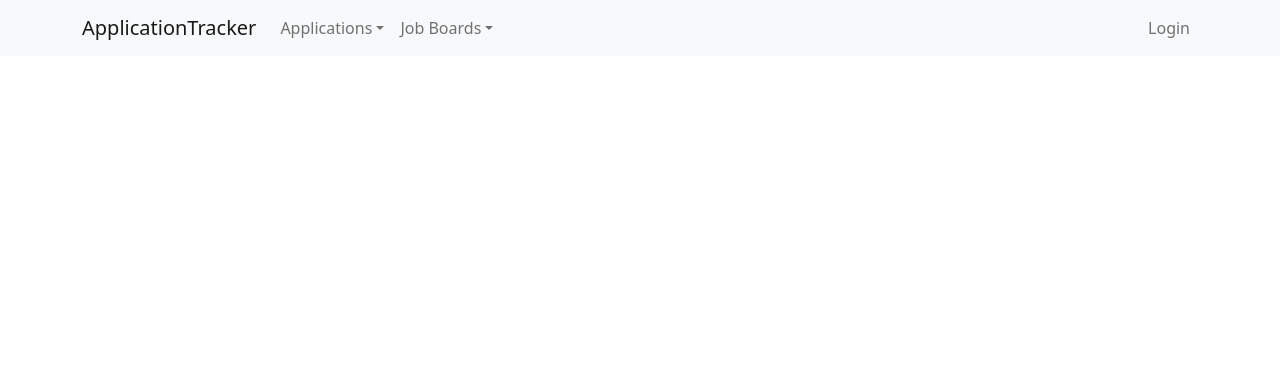
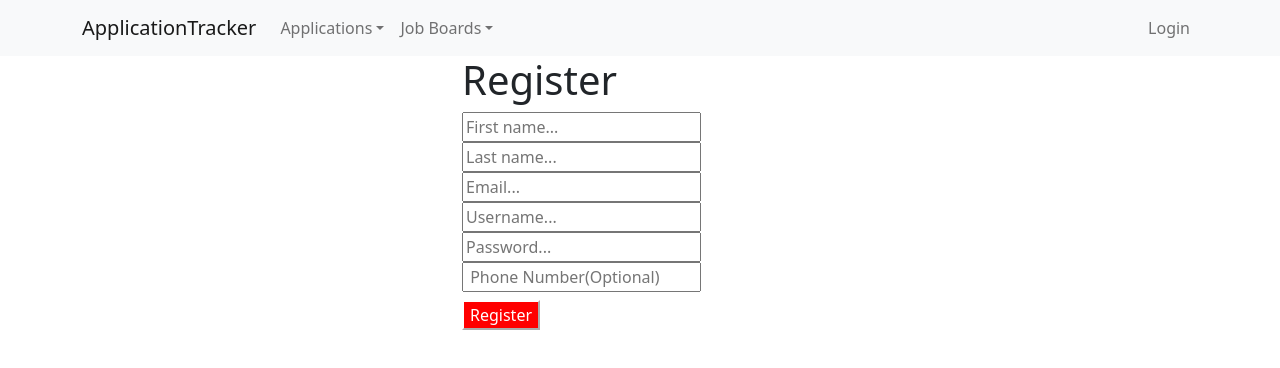
Before and after one commit to jschenkelberg/JobApplicationTrackerFrontend, a React (Create React App) app: page /register in a window 1280 px wide. Shown: the top 368 px of the page. Built offline with nearby package versions, Linux system fonts and the light colour scheme; no server answers.

Commit message:
Adding register component

```diff
--- a/src/Components/App.js
+++ b/src/Components/App.js
@@ -7,6 +7,7 @@ import ApplicationTable from './ApplicationTable/applicationTable';
 import DeleteApplication from './DeleteApplication/deleteApplication';
 import jwtDecode from 'jwt-decode';
 import LoginForm from './Login/login';
+import Register from './Register/register';
 
 function App() {
   const [currentUser, setCurrentUser] = useState();
@@ -69,6 +70,7 @@ function App() {
         {!loading &&
         <Switch>
            <Route path="/Login"  exact render={props => <LoginForm {...props}   setUserToken={setUserToken}  />} />
+           <Route path="/register" exact render={props => <Register {...props} />} />
            <Route path="/Table"  exact render={props => <ApplicationTable {...props} applications= {applications} />} />
         </Switch>
         }
--- /dev/null
+++ b/src/Components/Register/register.jsx
@@ -0,0 +1,66 @@
+import React, {useState} from 'react';
+import axios from 'axios';
+import { Col, Container, Row } from 'react-bootstrap';
+import './Register.css';
+
+
+const Register = () => {
+    const initialUserInfo = {
+        FirstName: "",
+        LastName: "",
+        Email: "",
+        UserName: "",
+        Password: "",
+        PhoneNumber: ""
+    }
+    const [eachEntry, setEachEntry] = useState(initialUserInfo)
+
+    const handleSubmit = (event) => {
+        event.preventDefault();
+        signUp();
+
+    }
+
+    const handleChange = (event) => {
+        setEachEntry({ ...eachEntry, [event.target.name]: event.target.value });
+      };
+
+    const signUp = async () => {
+        let userData = eachEntry;
+        let response = await axios.post("https://localhost:44394/api/authentication", userData);
+        console.log(response)
+        window.location.href="/login"
+
+    }
+    return (
+
+        <Container>
+            <Row>
+            <Col sm={4}></Col>
+            <Col sm={4}>
+                <div className="register">
+                    <h1>Register</h1>
+                        <form onSubmit={handleSubmit}>
+                            <input name="FirstName" placeholder="First name..." onChange={handleChange}></input>
+                            <br></br>
+                            <input  name="LastName" placeholder="Last name..." onChange={handleChange}></input>
+                            <br></br>
+                            <input  name="Email" placeholder="Email..." onChange={handleChange}></input>
+                            <br></br>
+                            <input  name="UserName" placeholder="Username..." onChange={handleChange}></input>
+                            <br></br>
+                            <input  name="Password" placeholder="Password..." onChange={handleChange}></input>
+                            <br></br>
+                            <input  name="PhoneNumber" placeholder=" Phone Number(Optional)" onChange={handleChange}></input>
+                            <br></br>
+                            <button style={{backgroundColor: "red", borderColor: "white", color: "white"}} className="mt-2 mb-2">Register</button>
+                        </form>
+                    </div>
+                </Col>
+                <Col sm={4}></Col>
+            </Row>
+        </Container>
+    )
+}
+
+export default Register;
```
Also changed, not shown: src/Components/Register/Register.css (added).
